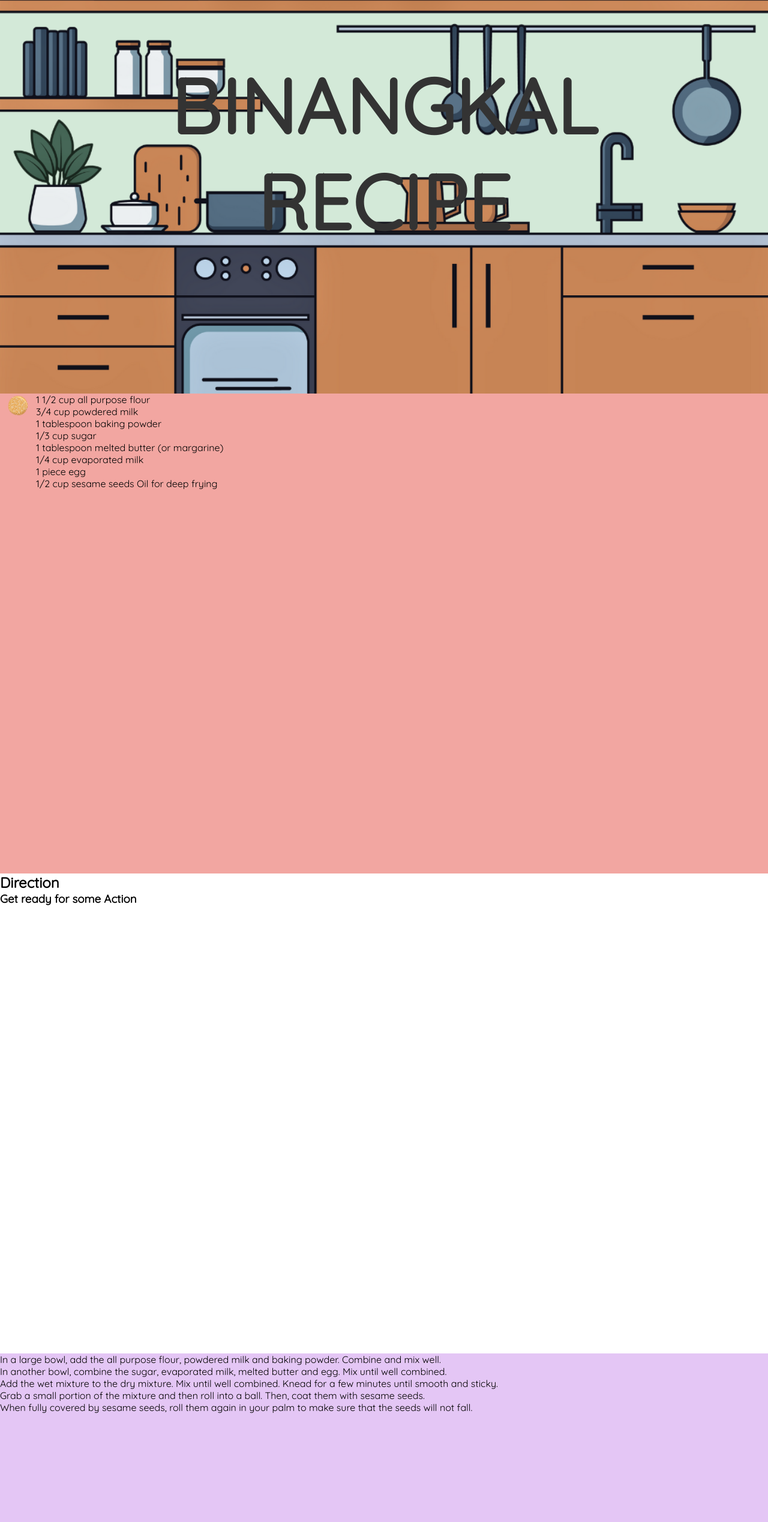
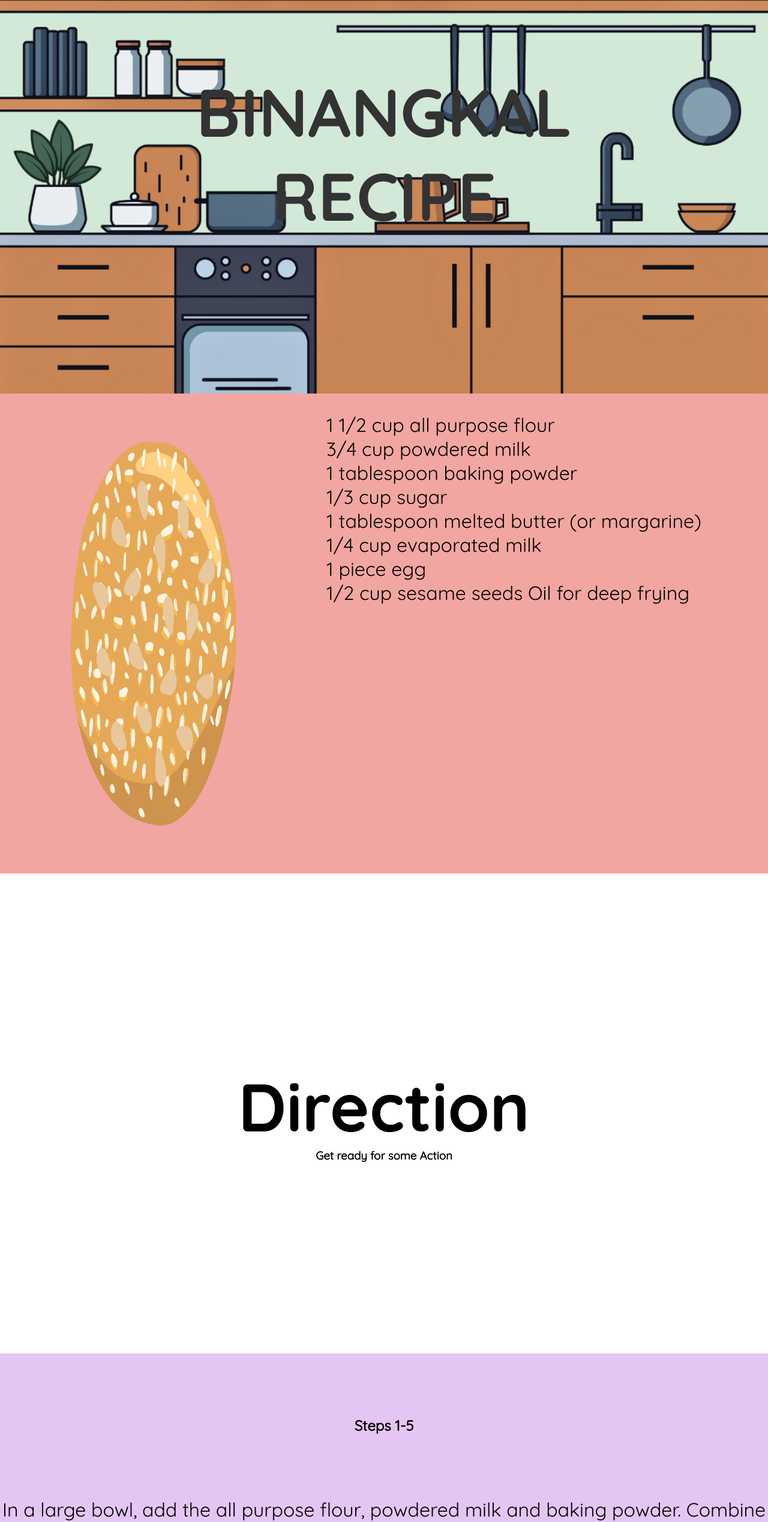
Before and after one commit to carlo-baron/Binangkal-Recipe, a plain HTML site: page index.html in a window 1280 px wide. Shown: the part 144-2681 px from the top of the page at 60% size. Drawn offline with Linux system fonts and the light colour scheme.

Commit message:
Font sizes and Layout changes

```diff
--- a/index.html
+++ b/index.html
@@ -12,13 +12,13 @@
     <section id="home">
         <img src="images/Parallax/kitchen.png" alt="">
         <div id="title">
-            <p>BINANGKAL</p>
-            <p>RECIPE</p>
+            <h1>BINANGKAL</h1>
+            <h1>RECIPE</h1>
         </div>
     </section>
     <section id="ingredients-body">
         <img src="Images/binangkal.png" alt="">
-        <div id="ingredients">
+        <div id="ingredients-text">
             <p>1 1/2 cup all purpose flour<br>
                 3/4 cup powdered milk<br>
                 1 tablespoon baking powder<br>
@@ -34,9 +34,12 @@
         <h1>Direction</h1>
         <h3>Get ready for some Action</h3>
     </section>
-    <section id="step1">
+    <section id="step1" class="steps-body">
         <!-- steps 1-5 -->
-        <p>
+        <div class="steps-title">
+            <h2>Steps 1-5</h2>
+        </div>
+        <div class="steps">
             In a large bowl, add the all purpose flour, powdered milk and baking powder. Combine and mix well.<br>
 
             In another bowl, combine the sugar, evaporated milk, melted butter and egg. Mix until well combined.<br>
@@ -46,20 +49,26 @@
 
             Grab a small portion of the mixture and then roll into a ball. Then, coat them with sesame seeds.<br>
 
-            When fully covered by sesame seeds, roll them again in your palm to make sure that the seeds will not fall.<br>
-        </p>
+            When fully covered by sesame seeds, roll them again in your palm to make sure that the seeds will not
+            fall.<br>
+        </div>
     </section>
-    <section id="step2">
+    <section id="step2" class="steps-body">
         <!-- steps 6-10 -->
-        Do these steps with the rest of the ingredients. Heat a lot of oil in a pan.<br>
+        <div class="steps-title">
+            <h2>Steps 6-10</h2>
+        </div>
+        <div class="steps">
+            Do these steps with the rest of the ingredients. Heat a lot of oil in a pan.<br>
 
-        Deep fry the binangkal balls until golden brown.<br>
+            Deep fry the binangkal balls until golden brown.<br>
 
-        Transfer them to a strainer or paper towel to drain excess oil.<br>
+            Transfer them to a strainer or paper towel to drain excess oil.<br>
 
-        Transfer the binangkal to a serving plate.<br>
+            Transfer the binangkal to a serving plate.<br>
 
-        Enjoy this with your favorite afternoon tea or coffee.<br>
+            Enjoy this with your favorite afternoon tea or coffee.<br>
+        </div>
     </section>
     <section id="footnote">
         <h1>Enjoy that sticky but yummy Binangkal</h1>
--- a/style.css
+++ b/style.css
@@ -7,6 +7,12 @@
 section{
     width: 100%;
     height: 100vh;
+}
+
+h1{
+    font-family: quicksand-bold;
+    font-weight: 700;
+    font-size: 7em;
 }
 
 section:first-of-type{
@@ -28,9 +34,6 @@ section:first-of-type{
 
 #title{
     position: absolute;
-    font-family: quicksand-bold;
-    font-weight: 700;
-    font-size: 8rem;
     color: #333333;
 
     display: inherit;
@@ -43,11 +46,40 @@ section:first-of-type{
     display: flex;
 }
 
+#ingredients-text{
+    margin: 1em;
+    width: 60%;
+    font-size: 2em;
+}
+
 #ingredients-body img{
-    max-height: 40px;
-    max-width: 40%;
-    height: auto;
-    width: auto;
+    width: 40%;
+}
+
+#direction-title{
+    display: flex;
+    flex-direction: column;
+    align-items: center;
+    justify-content: center;
+}
+
+.steps-body{
+    display: flex;
+    flex-direction: column;
+    align-items: center;
+    text-align: center;
+}
+
+.steps{
+    height: 70%;
+    font-size: 2em;
+}
+
+.steps-title{
+    height: 30%;
+    text-align: center;
+    display: flex;
+    align-items: center;
 }
 
 #step1{
@@ -56,6 +88,12 @@ section:first-of-type{
 
 #step2{
     background-color: #f5e0b3;
+}
+
+#footnote{
+    display: flex;
+    align-items: center;
+    text-align: center;
 }
 
 @font-face {
```
